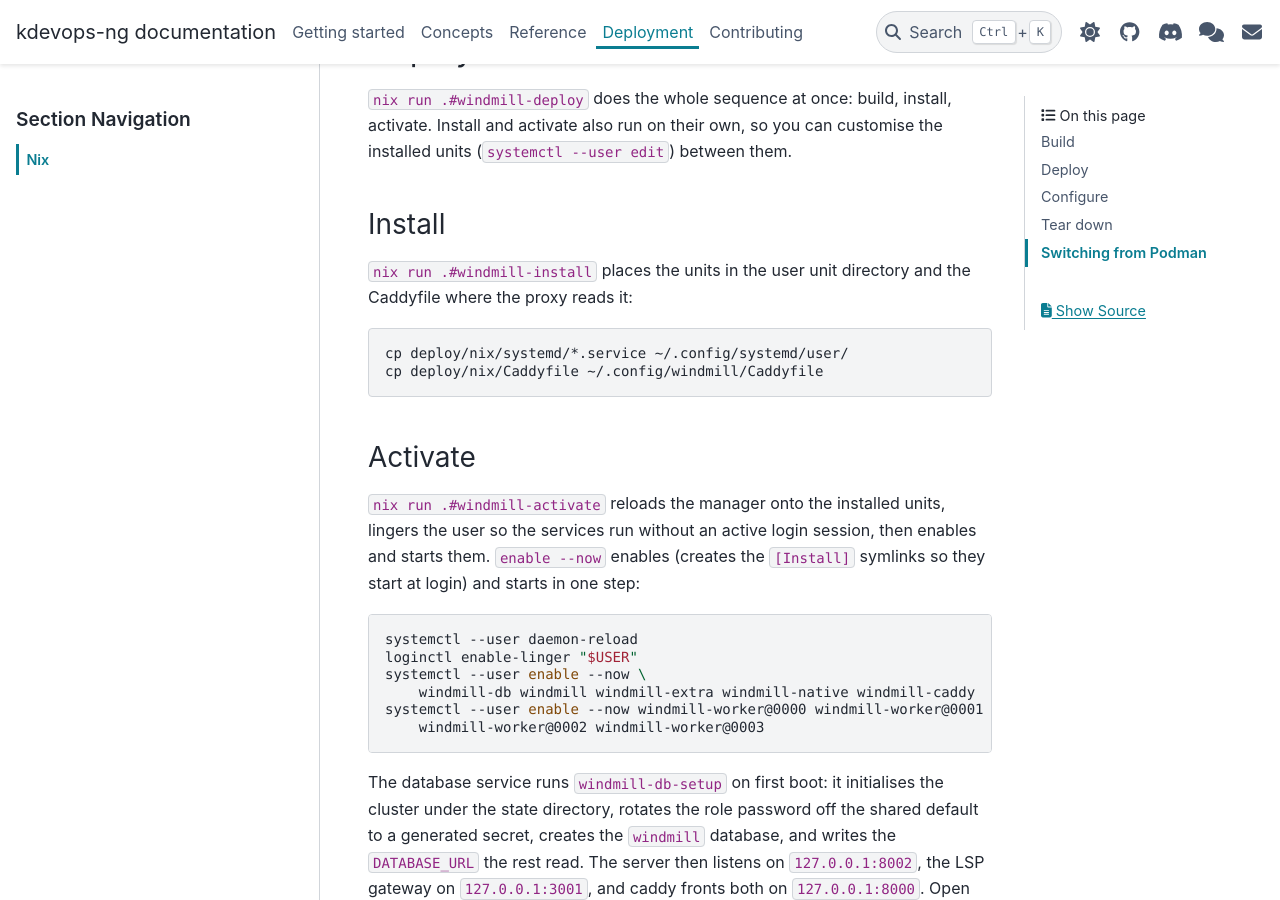
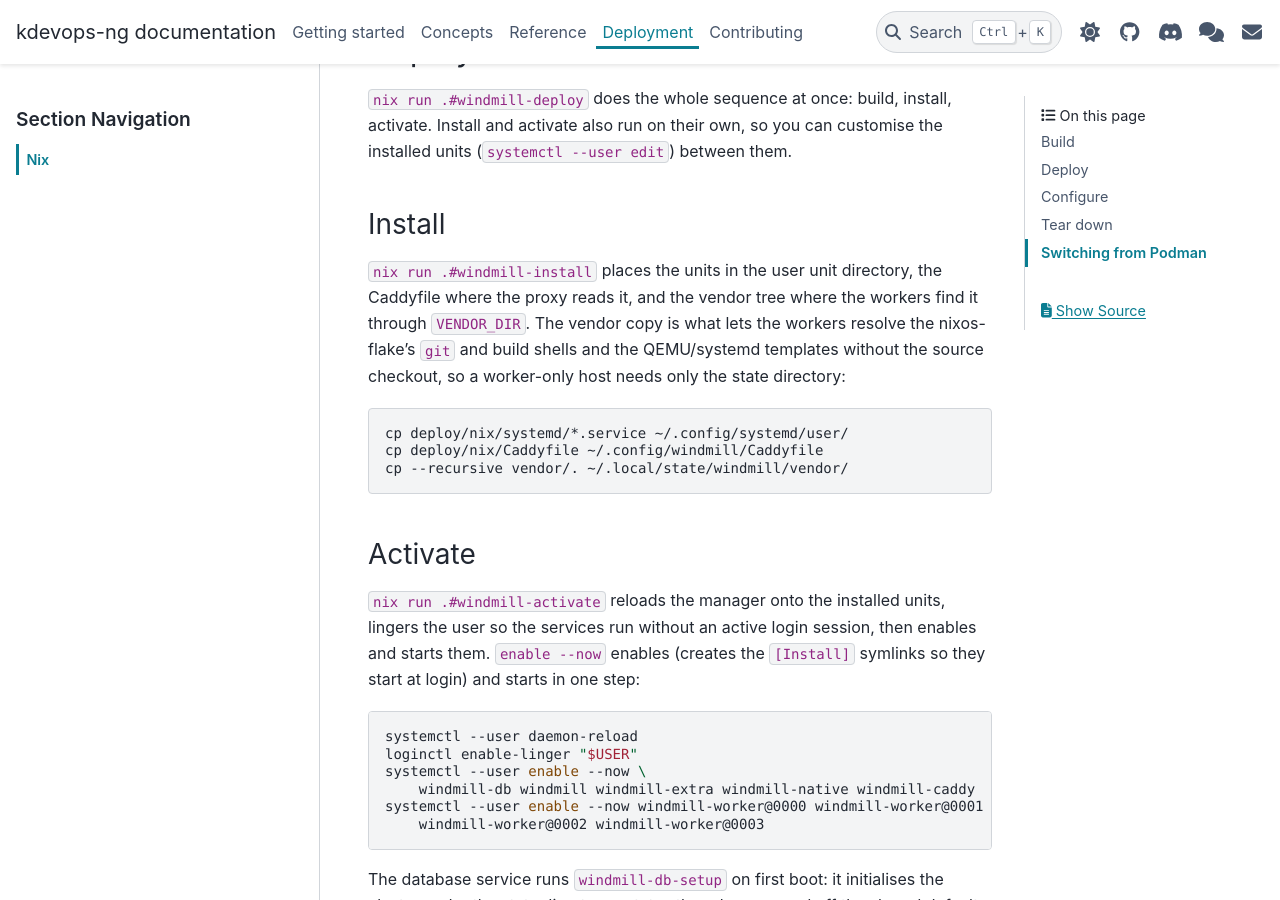
Before and after one commit to dagomez137/kdevops-ng, a Sphinx documentation site: the page built from docs/deployment/nix.rst, in a window 1280 px wide and 900 px high, scrolled down 1287 px. Built offline with Sphinx 7.4.7 and the PyData theme 0.15.4, drawn with Linux system fonts in a browser that asks for light colours.

Commit message:
deploy: provision the vendor tree under VENDOR_DIR
The workers resolve the vendored nixos-flake and qemu-system-units through
VENDOR_DIR, which the units set to the state directory's vendor subdir. The
Nix deploy installed the units, the Caddyfile, and the worker drop-ins but
never put anything at that path, a gap left over from the Podman deploy,
which bind-mounted the vendor tree from the checkout instead. A worker then
failed at its first step, resolving the flake's git binary, because
VENDOR_DIR did not exist.

Copy the vendor tree into the state directory at install time, the same way
the units and Caddyfile are copied in, and remove it again at uninstall.
Copying rather than symlinking keeps the workers independent of the checkout
location, so a worker-only host needs only its state directory.

Generated-by: Claude AI
Signed-off-by: Daniel Gomez <da.gomez@kernel.org>

```diff
--- a/docs/deployment/nix.rst
+++ b/docs/deployment/nix.rst
@@ -62,13 +62,17 @@ installed units (``systemctl --user edit``) between them.
 Install
 -------
 
-``nix run .#windmill-install`` places the units in the user unit directory and
-the Caddyfile where the proxy reads it:
+``nix run .#windmill-install`` places the units in the user unit directory, the
+Caddyfile where the proxy reads it, and the vendor tree where the workers find
+it through ``VENDOR_DIR``. The vendor copy is what lets the workers resolve the
+nixos-flake's ``git`` and build shells and the QEMU/systemd templates without
+the source checkout, so a worker-only host needs only the state directory:
 
 .. code-block:: shell
 
    cp deploy/nix/systemd/*.service ~/.config/systemd/user/
    cp deploy/nix/Caddyfile ~/.config/windmill/Caddyfile
+   cp --recursive vendor/. ~/.local/state/windmill/vendor/
 
 Activate
 --------
```
Also changed, not shown: 1 other file.
